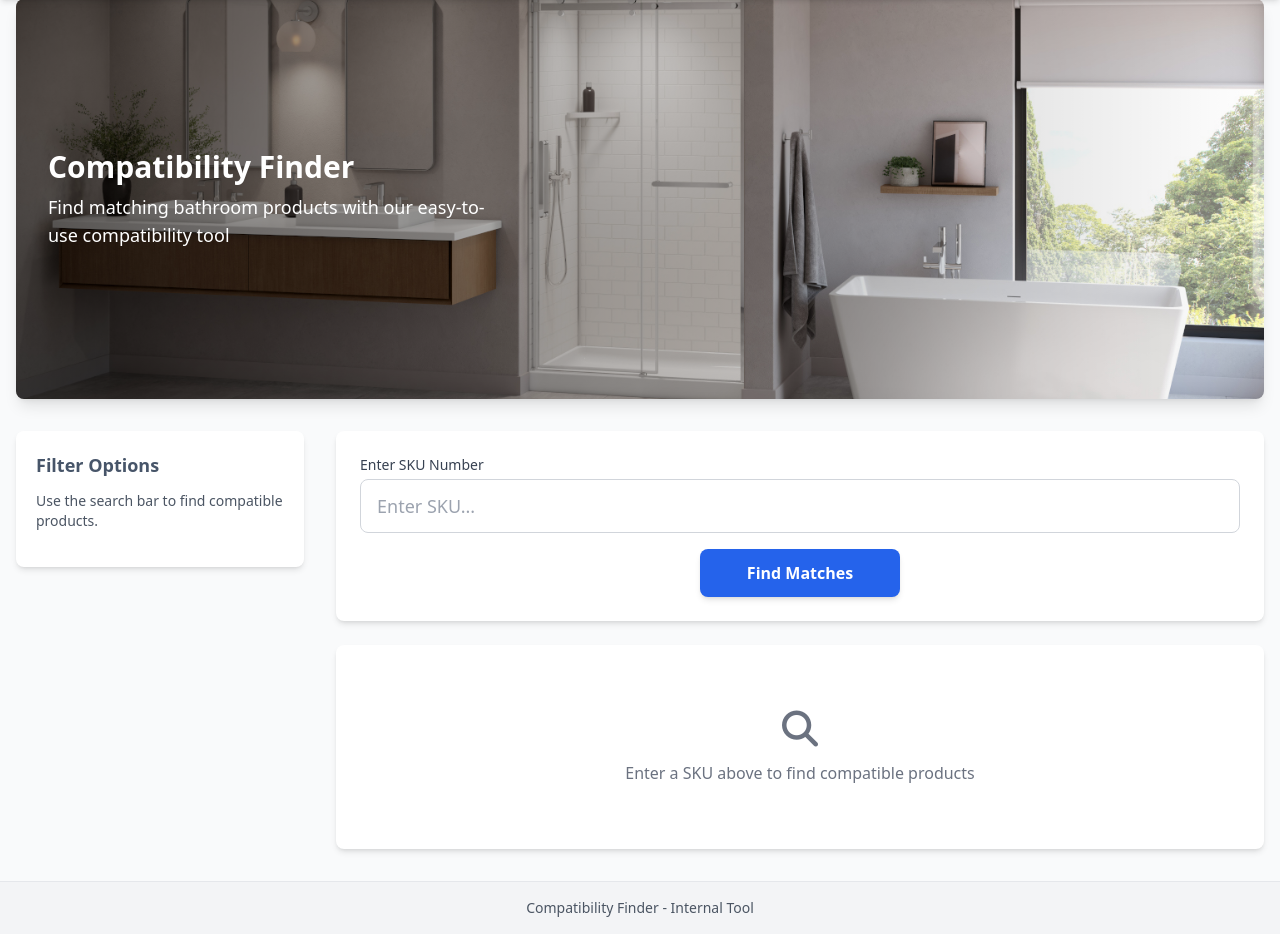
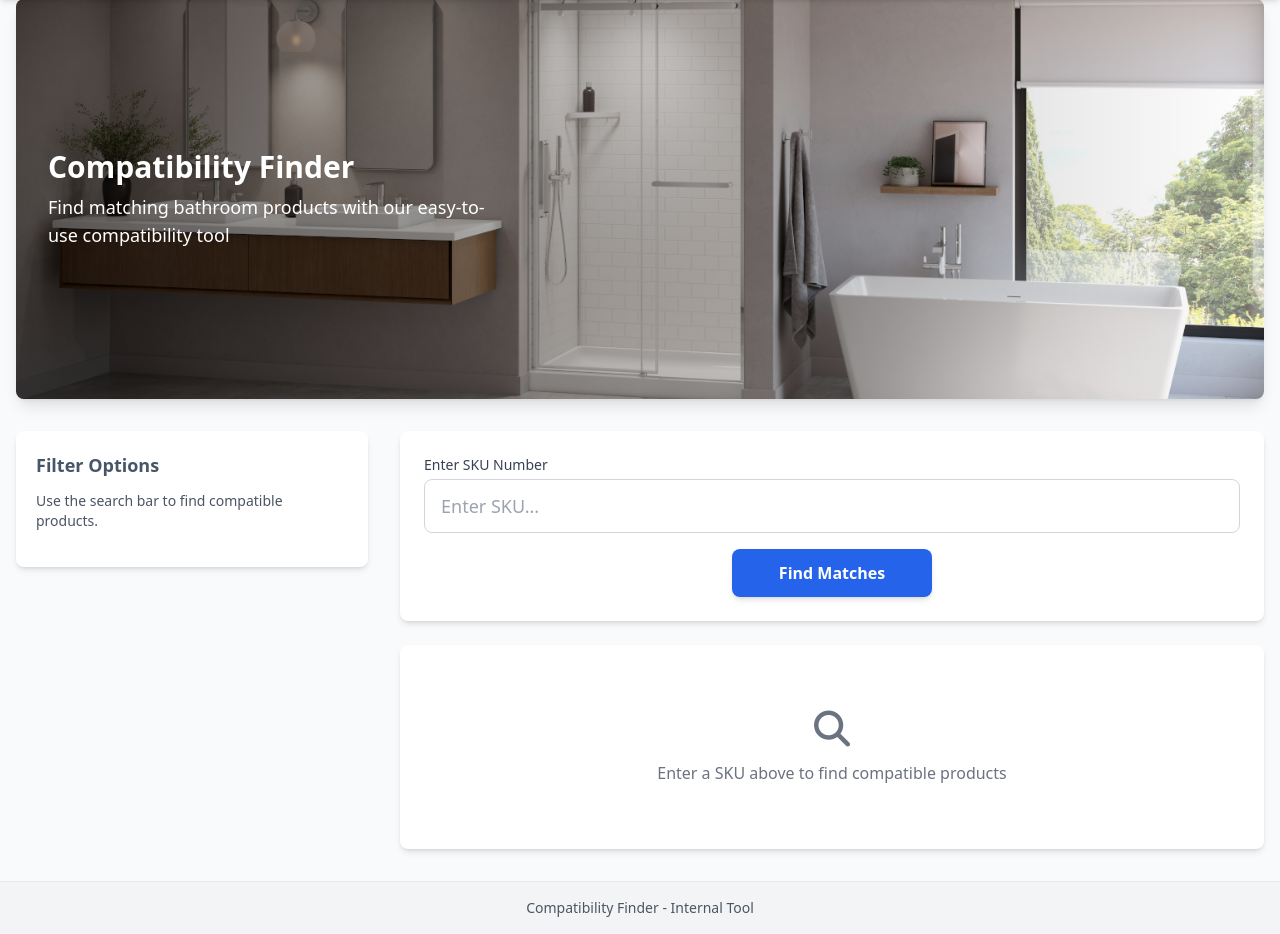
Before and after one commit to olepagedumontabg/ORCA, a Flask app: page / in a window 1280 px wide. Shown: the part 65-999 px from the top of the page. Run offline with Flask 3, Linux system fonts and the light colour scheme; some libraries are stand-ins or nearby versions.

Commit message:
Expand the filters panel to improve visibility and user experience
Increase the width of the filters sidebar in `templates/index.html` from `md:w-80` to `md:w-96`.

Replit-Commit-Author: Agent
Replit-Commit-Session-Id: 0646a5b4-ba54-4146-8119-cc31c948a5ea
Replit-Commit-Screenshot-Url: https://storage.googleapis.com/screenshot-production-us-central1/873c23c0-c18f-4e09-9f8d-38c5cb319996/fdcb364d-5dbd-49ce-86be-0ba4f957c1a9.jpg

```diff
--- a/templates/index.html
+++ b/templates/index.html
@@ -56,7 +56,7 @@
     <!-- Main content -->
     <main class="flex-grow container mx-auto px-4 pt-8 pb-8 md:flex md:flex-row" x-data="compatibilityApp()">
         <!-- Filters sidebar (visible on larger screens) -->
-        <aside class="hidden md:block md:w-80 pr-8">
+        <aside class="hidden md:block md:w-96 pr-8">
             <!-- Filters panel - shown when search results are available -->
             <div
                 x-show="compatibleProducts.length > 0 && !errorMessage"
```
